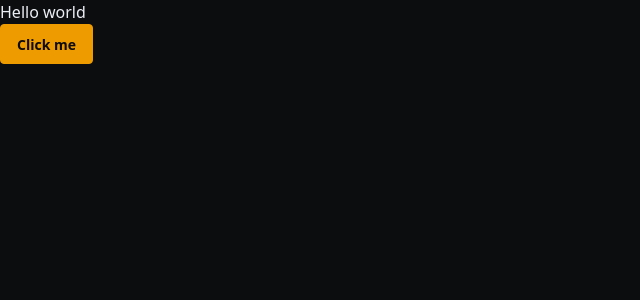
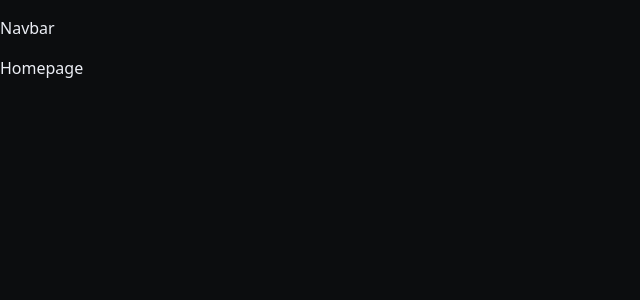
Before and after one commit to Fr4nckie/movie-shelf, a React (Vite) app: page / in a window 1280 px wide. Shown: the top 300 px of the page, without its empty margins (0-640 px from the left). Built offline with nearby package versions, Linux system fonts and the light colour scheme.

Commit message:
feat(router): configure initial routes with basic div placeholders for pages

```diff
--- a/src/App.tsx
+++ b/src/App.tsx
@@ -1,10 +1,8 @@
+import { RouterProvider } from 'react-router-dom'
+import { router } from './routes/router'
+
 function App() {
-    return (
-        <>
-            <h1>Hello world</h1>
-            <button className="btn btn-secondary">Click me</button>
-        </>
-    )
+    return <RouterProvider router={router} />
 }
 
 export default App
--- /dev/null
+++ b/src/pages/Root.tsx
@@ -0,0 +1,12 @@
+import { Outlet } from 'react-router-dom'
+
+function Root() {
+    return (
+        <div>
+            <div className="container mx-auto py-4">Navbar</div>
+            <Outlet />
+        </div>
+    )
+}
+
+export default Root
--- /dev/null
+++ b/src/routes/router.tsx
@@ -0,0 +1,14 @@
+import { createBrowserRouter } from 'react-router-dom'
+import Root from '../pages/Root'
+
+export const router = createBrowserRouter([
+    {
+        path: '/',
+        element: <Root />,
+        children: [
+            { index: true, element: <div>Homepage</div> },
+            { path: 'search', element: <div>Search</div> },
+            { path: 'favorites', element: <div>Favorites</div> }
+        ]
+    }
+])
```
